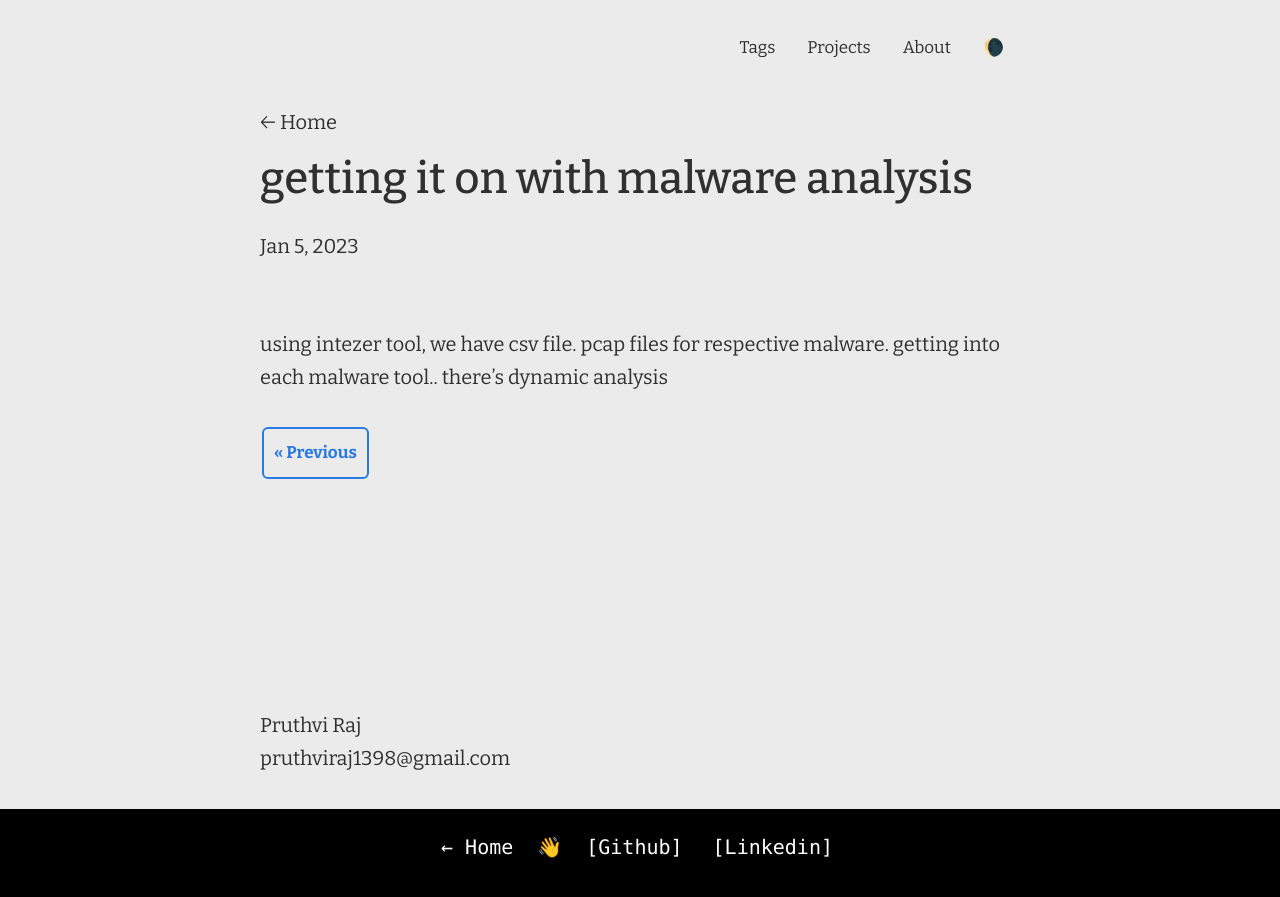
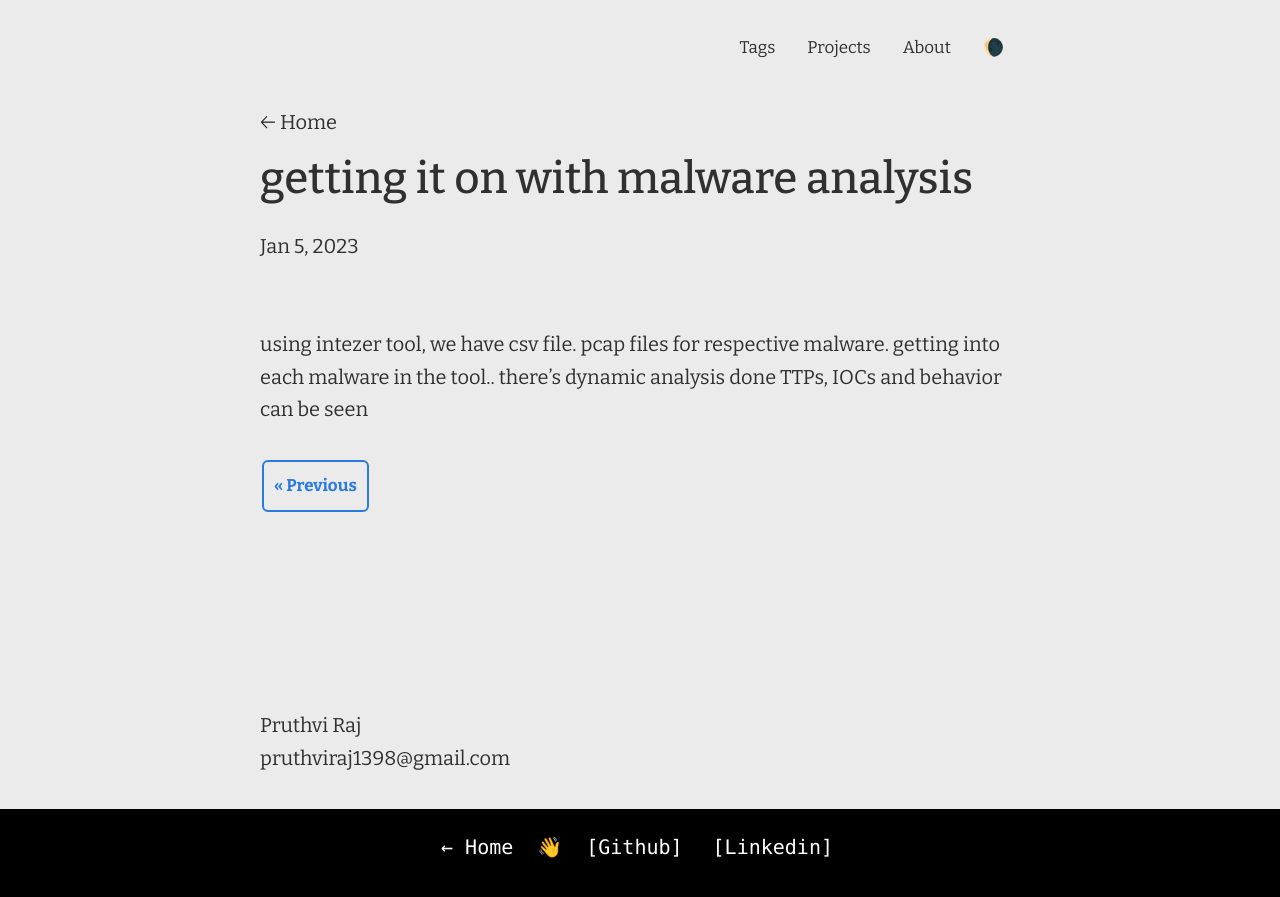
Before and after one commit to pruthvirajbhat/website-portfolio-old-uno, a Jekyll site: the page built from _posts/2022/10Oct/2022-10-10-malware-analysis.md, in a window 1280 px wide. Shown: the top 897 px of the page. Built offline with Jekyll 4.4.1, drawn with Linux system fonts in a browser that asks for light colours.

Commit message:
malware analysis v0.2

```diff
--- a/_posts/2022/10Oct/2022-10-10-malware-analysis.md
+++ b/_posts/2022/10Oct/2022-10-10-malware-analysis.md
@@ -8,4 +8,5 @@ pdate: -01-2023
 ---
 using intezer tool, we have csv file.
 pcap files for respective malware.
-getting into each malware tool.. there's dynamic analysis
+getting into each malware in the tool.. there's dynamic analysis done
+TTPs, IOCs and behavior can be seen
```
